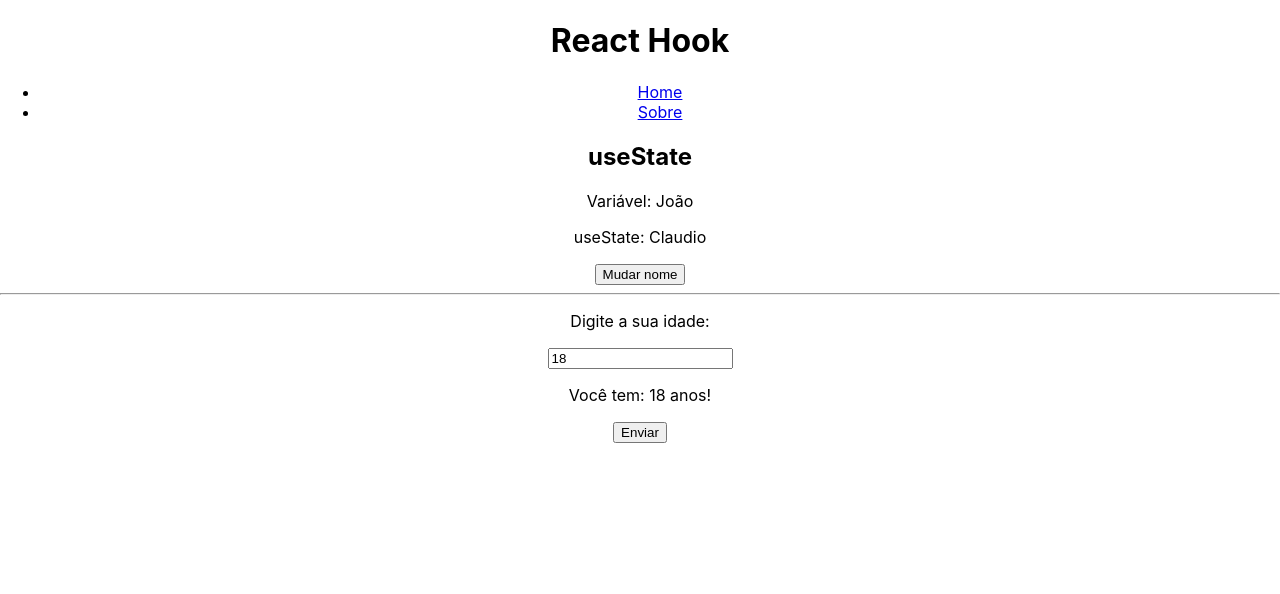
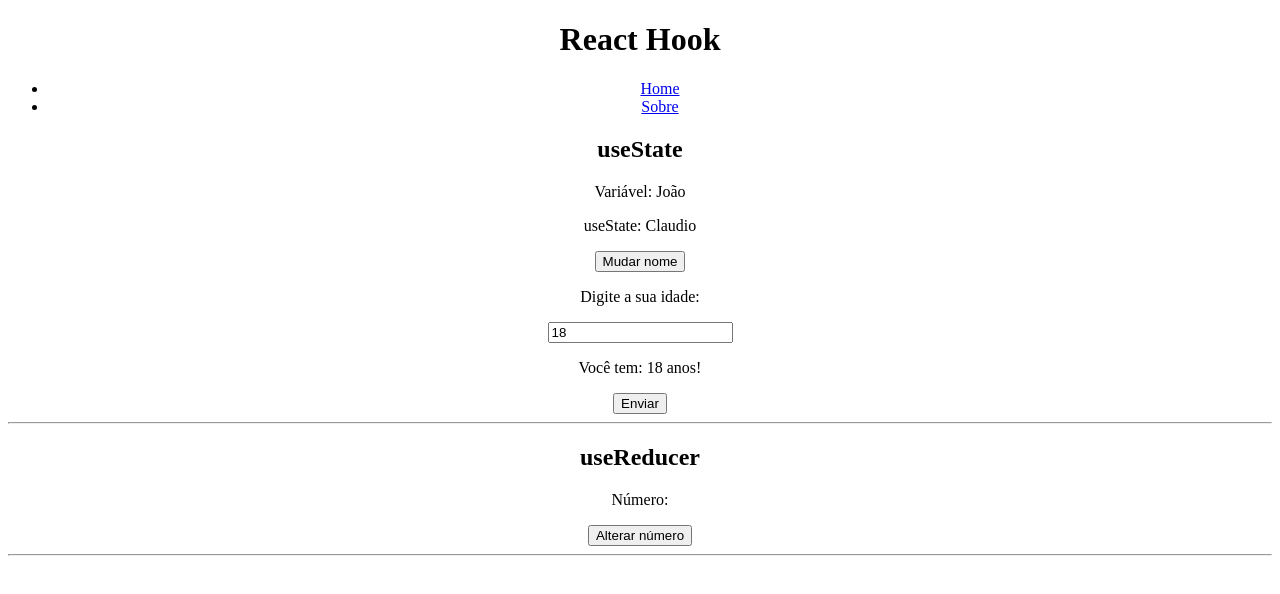
Before and after one commit to clacerda/React_Aulas_ProfMateusBattisti, a React (Create React App) app in the folder HOOKS_REACT/useState/reacthooks/: page / in a window 1280 px wide. Shown: the top 594 px of the page. Built offline with nearby package versions, Linux system fonts and the light colour scheme.

Commit message:
Aula 2 - useReducer

```diff
--- /dev/null
+++ b/HOOKS_REACT/useState/reacthooks/src/components/HookUseReducer.js
@@ -0,0 +1,23 @@
+import {useReducer} from 'react'
+
+const HookUseReducer = () => {
+
+    // 1 - useReducer
+
+    const [number, dispatch] = useReducer((state, action) => {
+        return Math.random(state);
+    });
+
+  return (
+    <div>
+        <h2>
+            useReducer
+        </h2>
+        <p>Número: {number}</p>
+        <button onClick={dispatch}>Alterar número</button>
+        <hr />
+    </div>
+  )
+}
+
+export default HookUseReducer
--- a/HOOKS_REACT/useState/reacthooks/src/components/HookUseState.js
+++ b/HOOKS_REACT/useState/reacthooks/src/components/HookUseState.js
@@ -29,15 +29,16 @@
         <p>Variável: {userName}</p>
         <p>useState: {name}</p>
         <button onClick={ChangeName}>Mudar nome</button>
-        <hr />
 
-        {/* UseState e Input */}
+
+        {/* 2 - UseState e Input */}
         <p>Digite a sua idade:</p>
         <form onSubmit={handleSubmit}>
             <input type="text"   id="" value={age} onChange={(e) => setAge(e.target.value)} />
             <p>Você tem: {age} anos!</p>
             <input type="submit" value="Enviar" />
         </form>
+        <hr />
     </div>
   )
 }
--- a/HOOKS_REACT/useState/reacthooks/src/index.css
+++ b/HOOKS_REACT/useState/reacthooks/src/index.css
@@ -1,13 +1,3 @@
 body {
-  margin: 0;
-  font-family: -apple-system, BlinkMacSystemFont, 'Segoe UI', 'Roboto', 'Oxygen',
-    'Ubuntu', 'Cantarell', 'Fira Sans', 'Droid Sans', 'Helvetica Neue',
-    sans-serif;
-  -webkit-font-smoothing: antialiased;
-  -moz-osx-font-smoothing: grayscale;
+  padding-bottom: 500px;
 }
-
-code {
-  font-family: source-code-pro, Menlo, Monaco, Consolas, 'Courier New',
-    monospace;
-}
--- a/HOOKS_REACT/useState/reacthooks/src/pages/Home.js
+++ b/HOOKS_REACT/useState/reacthooks/src/pages/Home.js
@@ -1,10 +1,12 @@
 import React from 'react'
+import HookUseReducer from '../components/HookUseReducer'
 import HookUseState from '../components/HookUseState'
 
 const Home = () => {
   return (
     <div>
         <HookUseState />
+        <HookUseReducer />
     </div>
   )
 }
```
